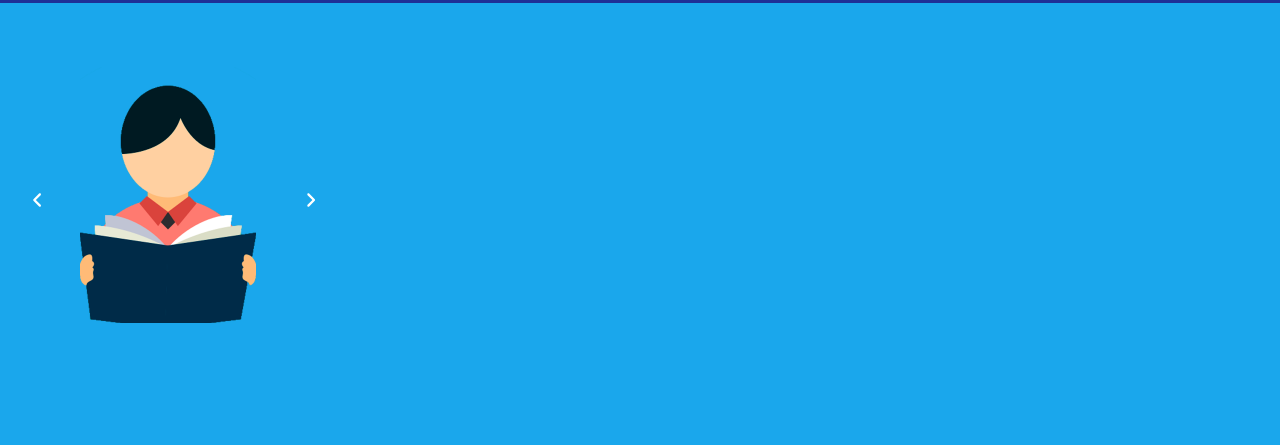
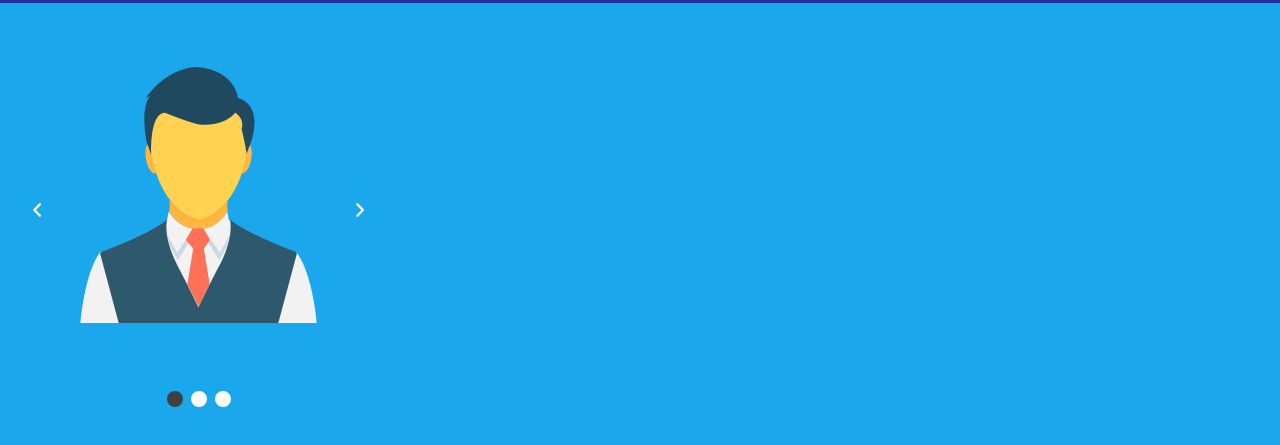
Before and after one commit to MustafaCebeci/StajTakipOtomasyonu, a website: page public/html/index.html in a window 1280 px wide. Shown: the part 109-554 px from the top of the page. Drawn offline with Linux system fonts and the light colour scheme.

Commit message:
profil tipi kodlandı

```diff
--- /dev/null
+++ b/public/client/index.js
@@ -0,0 +1,31 @@
+let p_prew = document.getElementById("btn1");
+let p_next = document.getElementById("btn2");
+
+const p_card = document.getElementsByClassName("card")
+const p_icon = document.getElementsByClassName("page")
+
+let index = 0;
+
+function prew(){
+    if(index==0) index=2;
+    else index--;
+    setPage();
+}
+
+function next(){
+    if(index==2) index=0;
+    else index++;
+    setPage();
+}
+
+function click_toggle(i){
+    index = i;
+    setPage()
+}
+
+function setPage(){
+    document.getElementsByClassName("page p_active")[0].classList.toggle("p_active");
+    document.getElementsByClassName("card c_active")[0].classList.toggle("c_active");
+    p_icon[index].classList.toggle("p_active");
+    p_card[index].classList.toggle("c_active");
+}
--- a/public/css/index.css
+++ b/public/css/index.css
@@ -64,6 +64,11 @@ li:hover{
 .card{
     position: relative;
     margin: 4rem;
+    display: none;
+    justify-content: center;
+}
+.c_active{
+    display: flex;
 }
 .card img{
     width: auto;
@@ -91,3 +96,19 @@ li:hover{
 #btn2 {
     right: 0;
 }
+#pages{
+    display: flex;
+    flex-direction: row;
+    justify-content: center;
+}
+.page{
+    width: 1rem;
+    height: 1rem;
+    border-radius: 0.5rem;
+    background-color: white;
+    margin: 0.25rem;
+    transition: background-color 0.5s;
+}
+.p_active, .page:hover{
+    background-color: rgb(64, 64, 64);
+}
--- a/public/html/index.html
+++ b/public/html/index.html
@@ -19,22 +19,28 @@
     </div>
     <div id="container">
         <div id="login_type">
-            <div class="card" id="c1" style="display: none;">
+            <div class="card c_active" id="c1">
                 <img src="../imgs/businessman.png" alt="Firma">
             </div>
-            <div class="card" id="c2" style="display: none;">
+            <div class="card" id="c2">
                 <img src="../imgs/teacher.png" alt="Okul">
             </div>
             <div class="card" id="c3">
                 <img src="../imgs/student.png" alt="Öğrenci">
             </div>
-            <button id="btn1"><i class="fas fa-angle-left"></i></button>
-            <button id="btn2"><i class="fas fa-angle-right"></i></button>
+            <div id="btn1"><i class="fas fa-angle-left" onclick="prew()"></i></div>
+            <div id="btn2"><i class="fas fa-angle-right" onclick="next()"></i></div>
+            <div id="pages">
+                <div class="page p_active" onclick="click_toggle(0)"></div>
+                <div class="page" onclick="click_toggle(1)"></div>
+                <div class="page" onclick="click_toggle(2)"></div>
+            </div>
         </div>
         <div id="login_form">
 
         </div>
     </div>
     <script src="https://cdnjs.cloudflare.com/ajax/libs/font-awesome/6.4.0/js/all.min.js" integrity="sha512-fD9DI5bZwQxOi7MhYWnnNPlvXdp/2Pj3XSTRrFs5FQa4mizyGLnJcN6tuvUS6LbmgN1ut+XGSABKvjN0H6Aoow==" crossorigin="anonymous" referrerpolicy="no-referrer"></script>
+    <script src="../client/index.js"></script>
 </body>
 </html>
```
